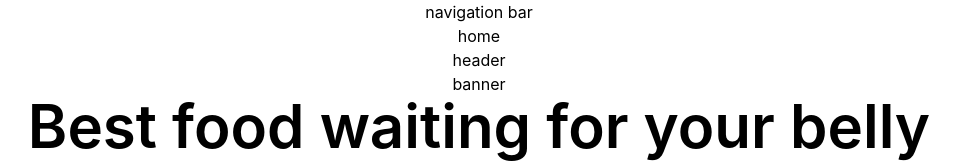
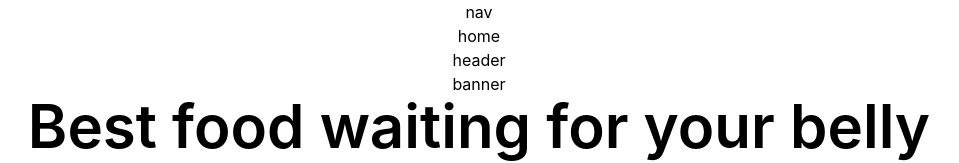
Before and after one commit to MUHAMMADSabbirHossain/red-onion, a React (Create React App) app: page / in a window 1280 px wide. Shown: the top 163 px of the page, without its empty margins (161-1120 px from the left). Built offline with nearby package versions, Linux system fonts and the light colour scheme.

Commit message:
hero icons added.

```diff
--- a/package.json
+++ b/package.json
@@ -3,6 +3,7 @@
   "version": "0.1.0",
   "private": true,
   "dependencies": {
+    "@heroicons/react": "^2.0.18",
     "@testing-library/jest-dom": "^5.17.0",
     "@testing-library/react": "^13.4.0",
     "@testing-library/user-event": "^13.5.0",
--- a/src/Components/NavigationBar/NavigationBar.js
+++ b/src/Components/NavigationBar/NavigationBar.js
@@ -5,8 +5,9 @@ const NavigationBar = () => {
     return (
 
         <nav>
-            navigation bar
+            nav
         </nav>
+
     );
 };
 
```
Also changed, not shown: 1 other file (tests, documents, lock files or other folders).
